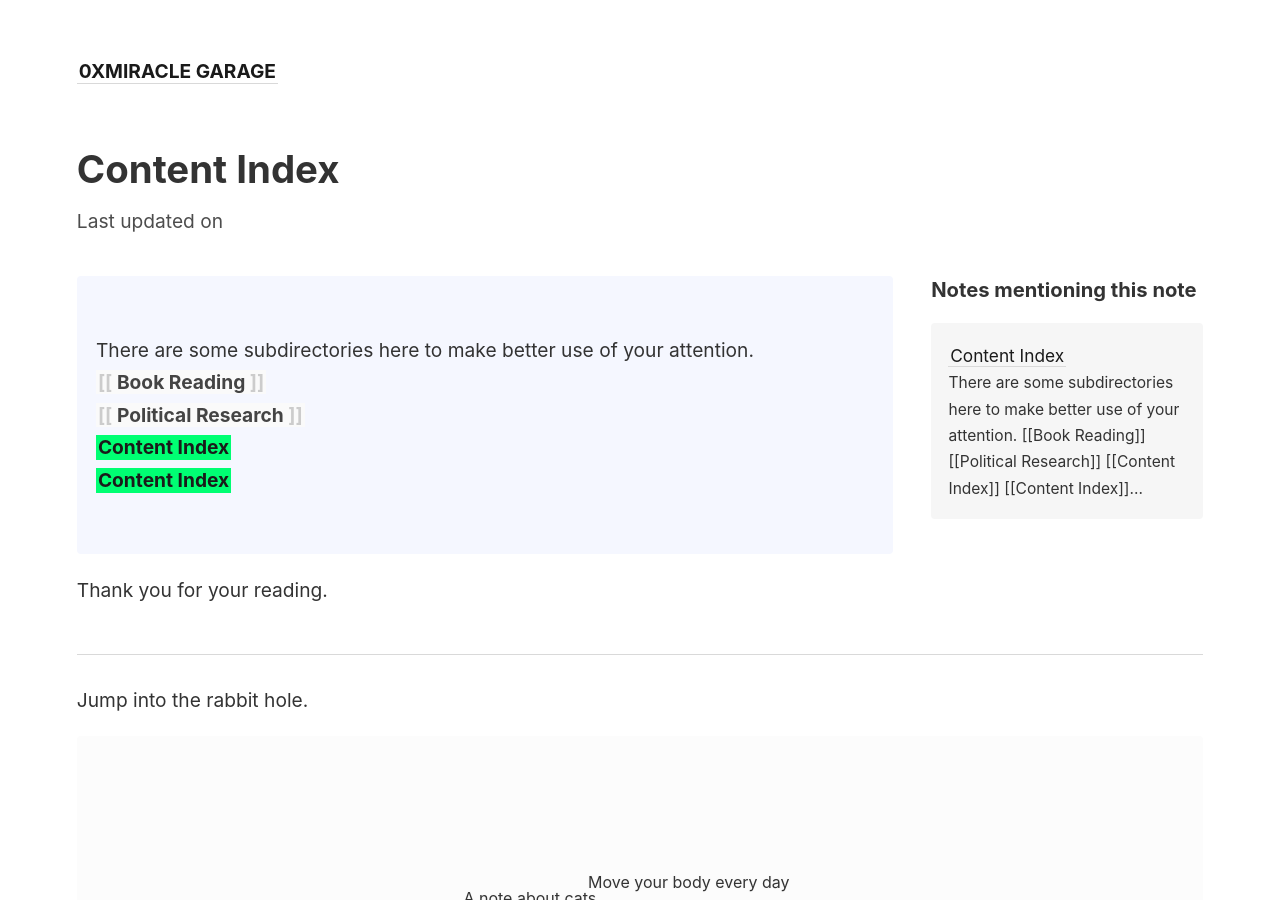
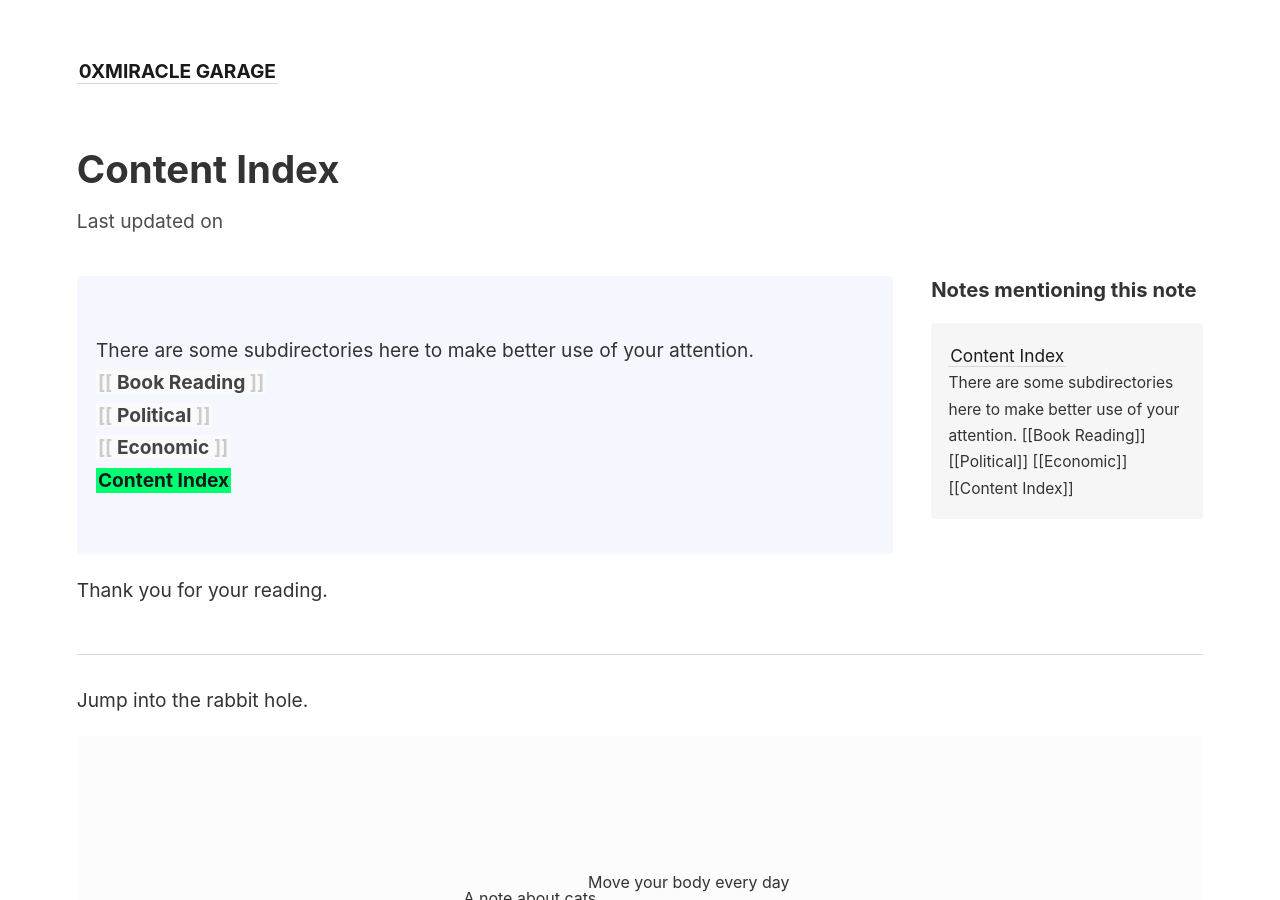
Before and after one commit to lkyxuan/bbbblog, a Jekyll site: the page built from _notes/Index/Content Index.md, in a window 1280 px wide and 900 px high. Built offline with Jekyll 4.4.1, drawn with Linux system fonts in a browser that asks for light colours.

Commit message:
vault backup: 2023-07-14 06:07:43
Affected files:
_notes/Index/Content Index.md

```diff
--- a/_notes/Index/Content Index.md
+++ b/_notes/Index/Content Index.md
@@ -4,7 +4,7 @@ title: Content Index
 <p style="padding: 3em 1em; background: #f5f7ff; border-radius: 4px;">
   There are some subdirectories here to make better use of your attention. <br>
   <span style="font-weight: bold">[[Book Reading]]</span><br>
-  <span style="font-weight: bold">[[Political Research]]</span><br>
-  <span style="font-weight: bold">[[Content Index]]</span><br>
+  <span style="font-weight: bold">[[Political]]</span><br>
+  <span style="font-weight: bold">[[Economic]]</span><br>
   <span style="font-weight: bold">[[Content Index]]</span><br>
 </p>
```
